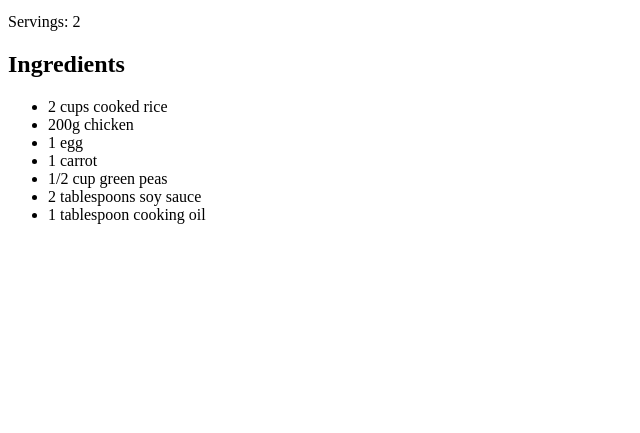
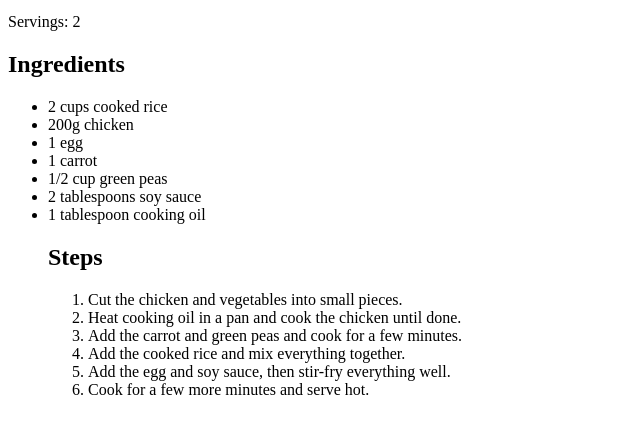
Before and after one commit to DevanandPrakash/intern-recipe-page, a plain HTML site: page index.html in a window 1280 px wide. Shown: the part 101-534 px from the top of the page, without its empty margins (0-640 px from the left). Drawn offline with Linux system fonts and the light colour scheme.

Commit message:
Add recipe steps

```diff
--- a/index.html
+++ b/index.html
@@ -17,6 +17,15 @@
     <li>1/2 cup green peas</li>
     <li>2 tablespoons soy sauce</li>
     <li>1 tablespoon cooking oil</li>
+    <h2>Steps</h2>
+    <ol>
+        <li>Cut the chicken and vegetables into small pieces.</li>
+        <li>Heat cooking oil in a pan and cook the chicken until done.</li>
+        <li>Add the carrot and green peas and cook for a few minutes.</li>
+        <li>Add the cooked rice and mix everything together.</li>
+        <li>Add the egg and soy sauce, then stir-fry everything well.</li>
+        <li>Cook for a few more minutes and serve hot.</li>
+    </ol>
 </ul>
 </body>
 </html>
```
